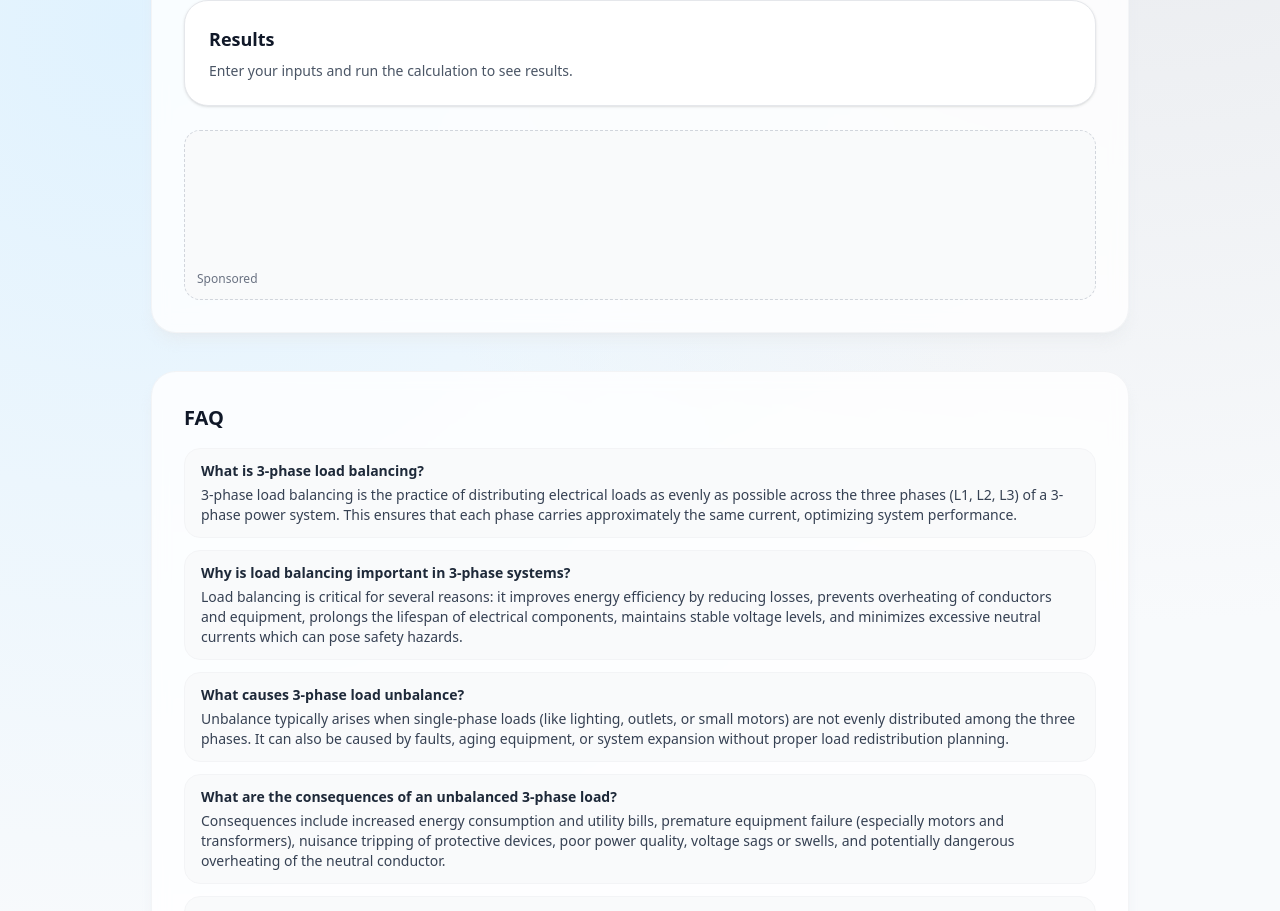
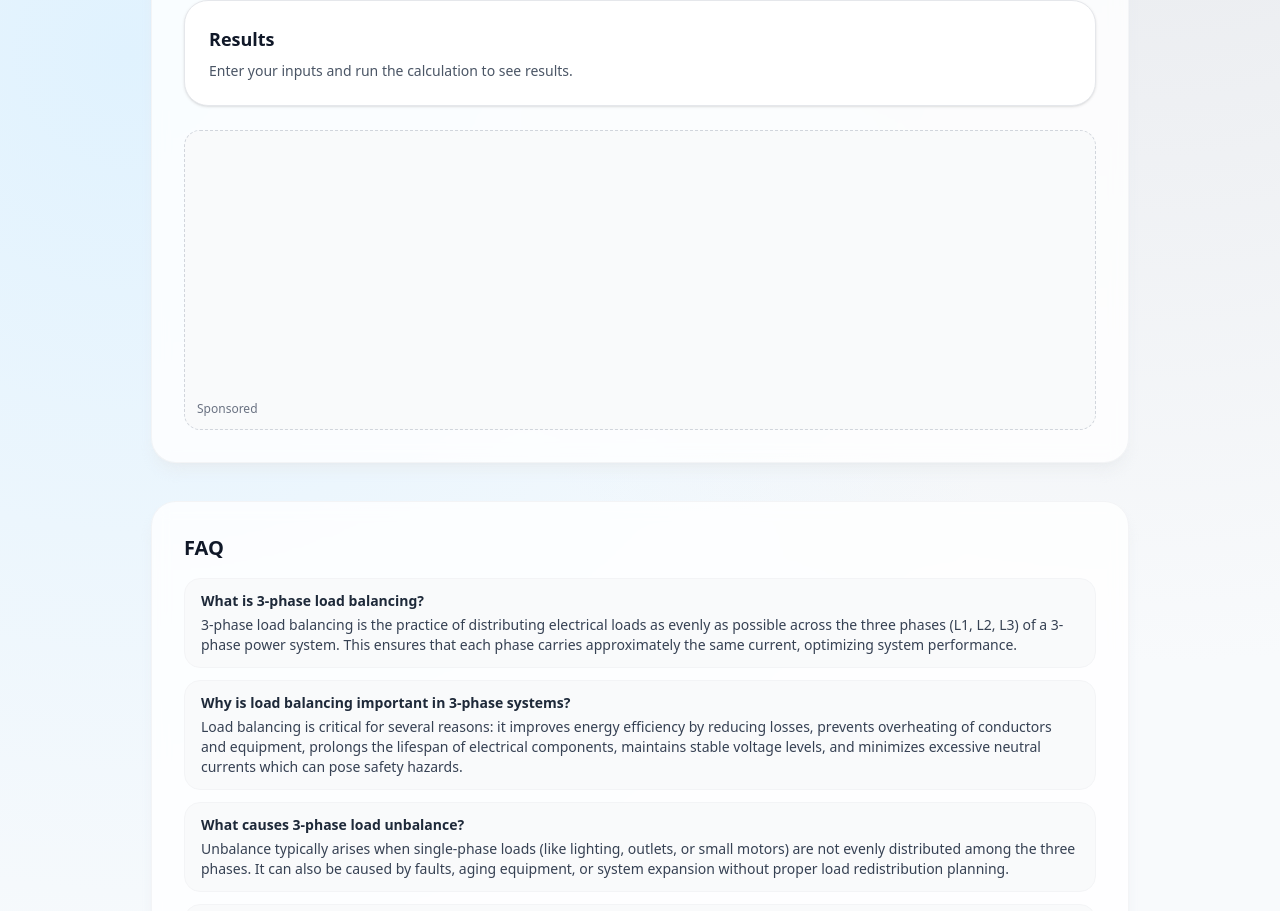
Before and after one commit to howell623-lang/saas-calculator, a Next.js app in the folder app/: page /3-phase-load-balancing-current-calculation in a window 1280 px wide. Shown: the part 860-1771 px from the top of the page. Built offline with nearby package versions, Linux system fonts and the light colour scheme.

Commit message:
fix: revert to native script tag and increase ad-slot min-height

```diff
--- a/app/src/app/layout.tsx
+++ b/app/src/app/layout.tsx
@@ -28,11 +28,10 @@ export default function RootLayout({
   return (
     <html lang="en">
       <head>
-        <Script
+        <script
           async
           src="https://pagead2.googlesyndication.com/pagead/js/adsbygoogle.js?client=ca-pub-1856020780538432"
           crossOrigin="anonymous"
-          strategy="afterInteractive"
         />
       </head>
       <body
--- a/app/src/components/ad-slot.tsx
+++ b/app/src/components/ad-slot.tsx
@@ -68,14 +68,14 @@ export function AdSlot({ slotName = "global", note }: Props) {
   return (
     <div
       className="rounded-2xl border border-dashed border-gray-300 bg-gray-50 p-3 text-sm text-gray-700"
-      style={{ minHeight: "150px" }}
+      style={{ minHeight: "280px", overflow: "hidden" }}
     >
       <ins
         ref={adRef}
         className="adsbygoogle"
         style={{
           display: "block",
-          minHeight: "120px",
+          minHeight: "250px",
           width: "100%"
         }}
         data-ad-client={ADS_CLIENT}
```
